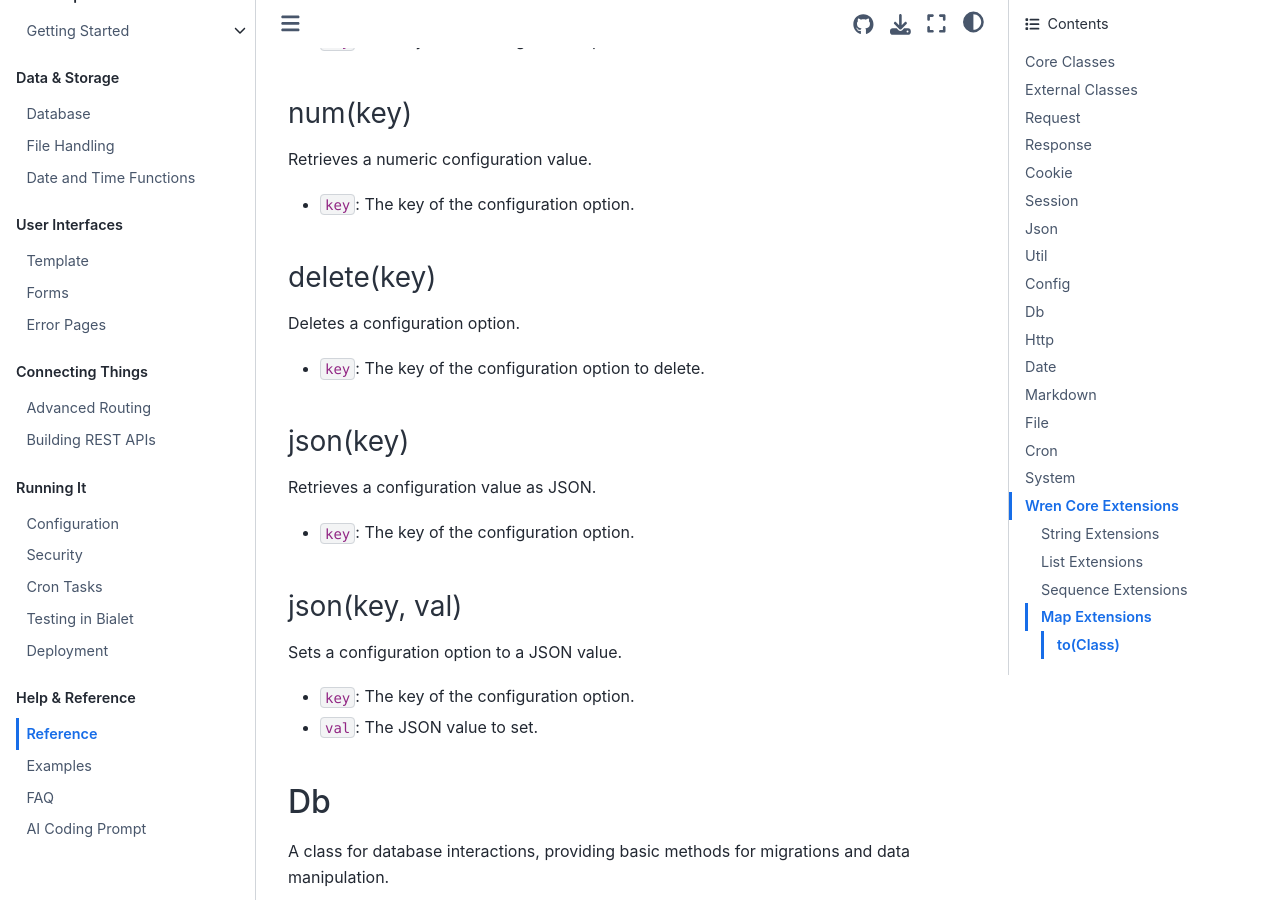
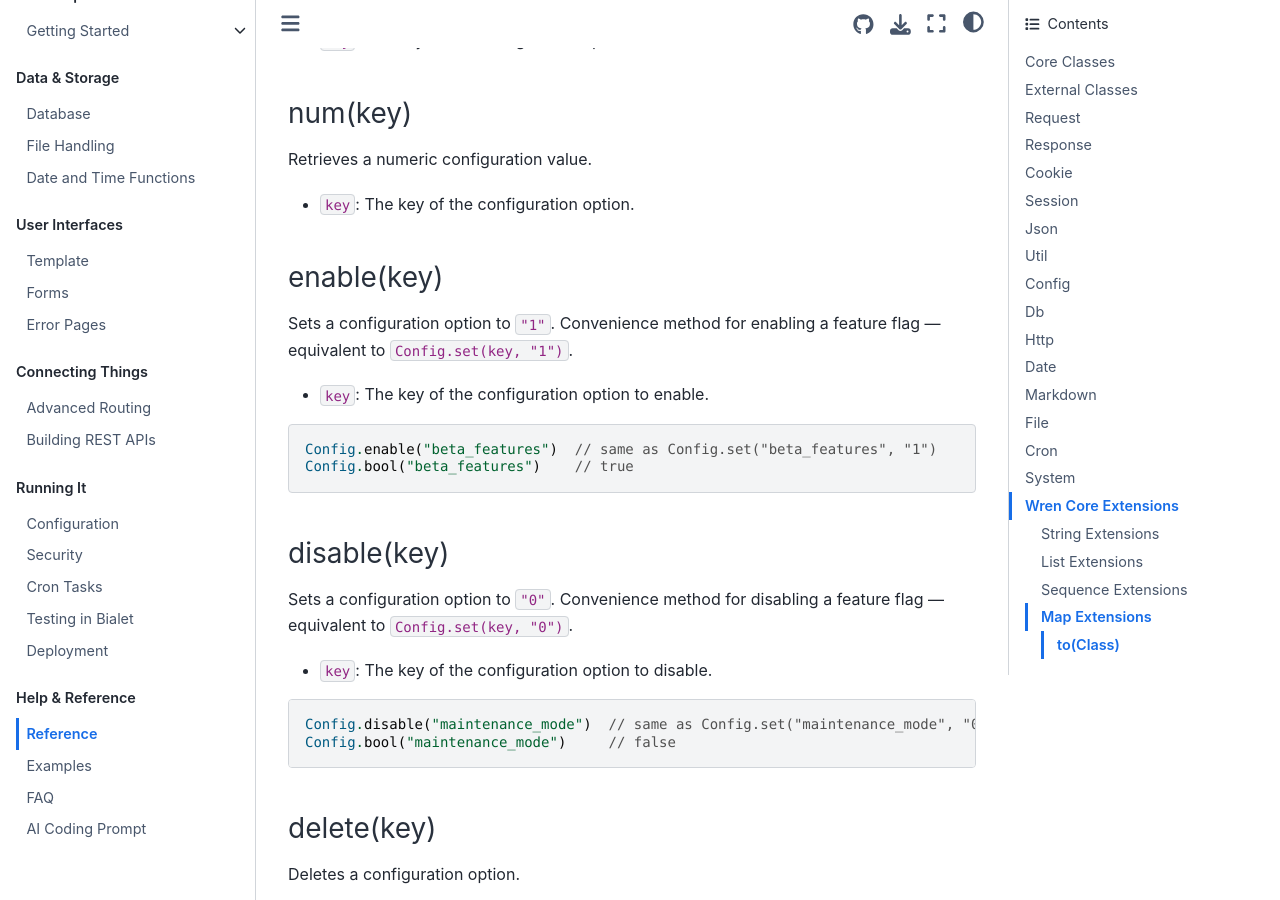
Before and after one commit to bialet/bialet, a Sphinx documentation site: the page built from docs/reference.md, in a window 1280 px wide and 900 px high, scrolled down 14183 px. Built offline with Sphinx 7.4.7 and the Sphinx Book theme 1.1.4, drawn with Linux system fonts in a browser that asks for light colours; the version number could not be read and is left out.

Commit message:
docs: document Config.enable()/disable() and add tests

````diff
--- a/docs/reference.md
+++ b/docs/reference.md
@@ -508,6 +508,30 @@ Retrieves a boolean configuration value.
 Retrieves a numeric configuration value.
 
 - `key`: The key of the configuration option.
+
+### enable(key)
+
+Sets a configuration option to `"1"`. Convenience method for enabling a
+feature flag — equivalent to `Config.set(key, "1")`.
+
+- `key`: The key of the configuration option to enable.
+
+```wren
+Config.enable("beta_features")  // same as Config.set("beta_features", "1")
+Config.bool("beta_features")    // true
+```
+
+### disable(key)
+
+Sets a configuration option to `"0"`. Convenience method for disabling a
+feature flag — equivalent to `Config.set(key, "0")`.
+
+- `key`: The key of the configuration option to disable.
+
+```wren
+Config.disable("maintenance_mode")  // same as Config.set("maintenance_mode", "0")
+Config.bool("maintenance_mode")     // false
+```
 
 ### delete(key)
 
````
Also changed, not shown: docs/configuration.md (+16 -0 lines), 2 other files.
